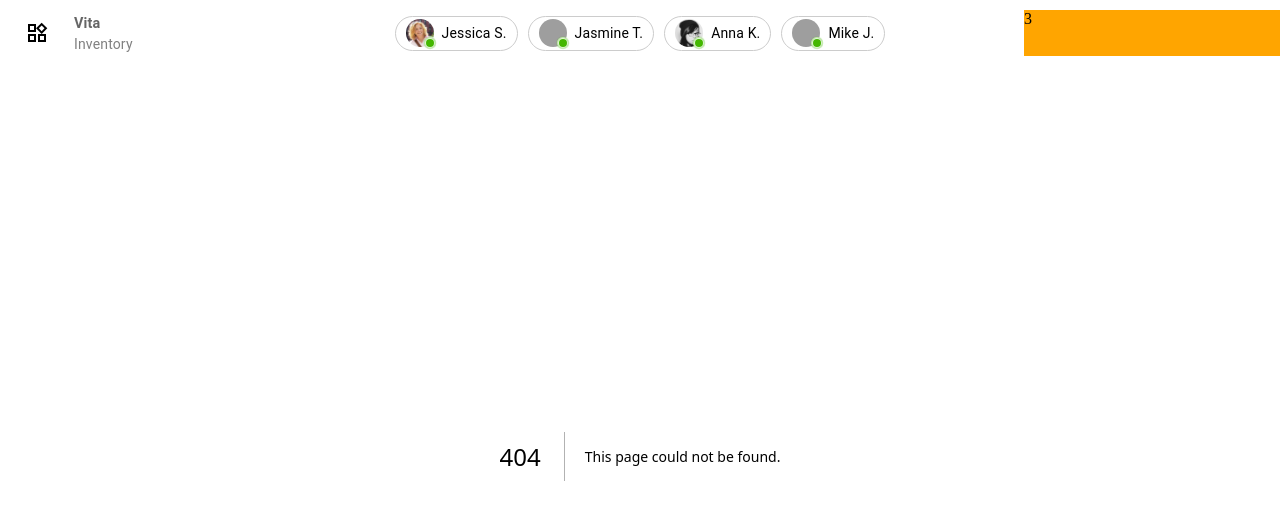
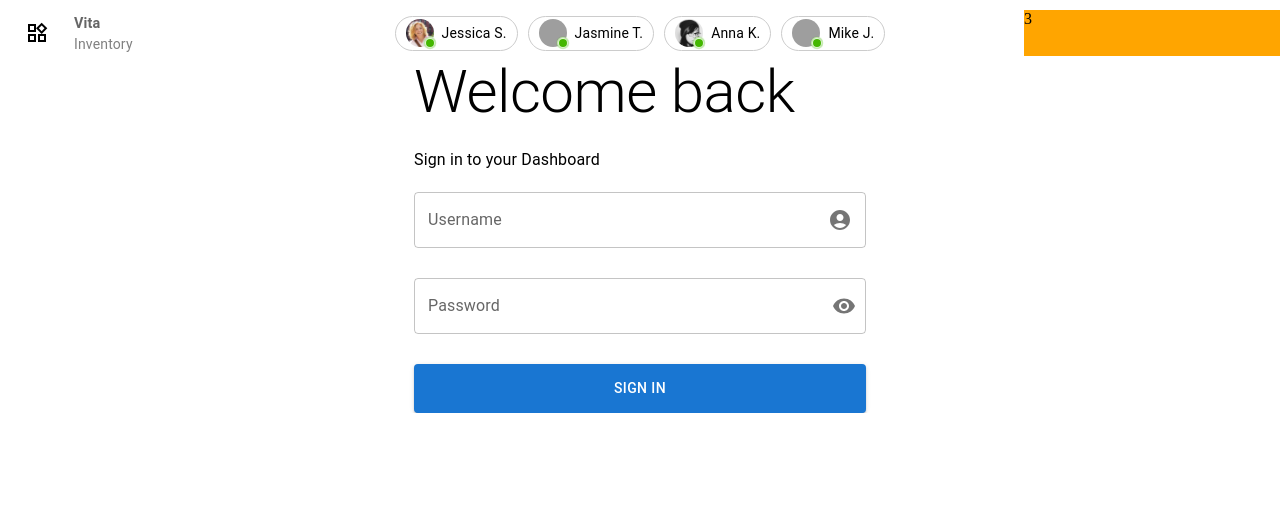
Before and after one commit to 0xlarmideh/pos-sales-app, a Next.js app: page /login in a window 1280 px wide. Before the commit this address had no page. Shown: the top 520 px of the page. Built offline with nearby package versions, Linux system fonts and the light colour scheme; grey boxes are pictures that could not be loaded.

Commit message:
FEAT/added Login Form page

```diff
--- a/components/Hamburger.tsx
+++ b/components/Hamburger.tsx
@@ -1,4 +1,5 @@
-import * as React from "react";
+// import * as React from "react";
+import { useState } from "react";
 import { Box } from "@mui/material";
 import { green300, black600 } from "../config/colors";
 import Button from "@mui/material/Button";
@@ -14,8 +15,8 @@ import LegendToggleOutlinedIcon from "@mui/icons-material/LegendToggleOutlined";
 import Typography from "@mui/material/Typography";
 
 const Hamburger = () => {
-  const [anchorEl, setAnchorEl] = React.useState<null | HTMLElement>(null);
-  const [activeNav, setActiveNav] = React.useState("false");
+  const [anchorEl, setAnchorEl] = useState<null | HTMLElement>(null);
+  const [activeNav, setActiveNav] = useState("false");
 
   const open = Boolean(anchorEl);
   const handleClick = (event: React.MouseEvent<HTMLButtonElement>) => {
--- /dev/null
+++ b/components/Login/LoginForm.tsx
@@ -0,0 +1,113 @@
+import * as React from "react"
+
+import {
+  Box,
+  Button,
+  FormControl,
+  IconButton,
+  InputAdornment,
+  InputLabel,
+  OutlinedInput,
+  TextField,
+  Typography,
+} from "@mui/material";
+import Container from "@mui/material/Container";
+import AccountCircleIcon from "@mui/icons-material/AccountCircle";
+import Visibility from '@mui/icons-material/Visibility';
+import VisibilityOff from '@mui/icons-material/VisibilityOff';
+
+const LoginForm = () => {
+
+  const [showPassword, setShowPassword] = React.useState(false);
+  const handleClickShowPassword = () => setShowPassword((show) => !show);
+  const handleMouseDownPassword = (event: React.MouseEvent<HTMLButtonElement>) => {
+    event.preventDefault();
+  };
+  const [account, setAccount] = React.useState({
+    accountName: "",
+    password: ""
+  })
+
+  return (
+    <Container
+      sx={{
+        display: "flex",
+        justifyContent: "center",
+        flexDirection: "column",
+        gap: "20px",
+        width: "500px",
+      }}
+    >
+      <Typography variant="h2">Welcome back</Typography>
+      <Typography variant="body1">Sign in to your Dashboard</Typography>
+      <Box
+        component="form"
+        sx={{ display: "flex", flexDirection: "column", gap: "30px" }}
+      >
+        <TextField
+          variant="outlined"
+          label="Username"
+          value={account.accountName}
+          InputProps={{
+            endAdornment: (
+              <InputAdornment position="end">
+                <AccountCircleIcon></AccountCircleIcon>
+              </InputAdornment>
+            ),
+          }}
+          sx={{
+            width: "100%",
+          }}
+          onChange={(e) => {
+            setAccount({ ...account, accountName: e.target.value });
+          }}
+        />
+        <FormControl
+          variant="outlined"
+          sx={{
+            width: "100%",
+          }}
+        >
+          <InputLabel htmlFor="account-password">Password</InputLabel>
+          <OutlinedInput
+            id="account-password"
+            value={account.password}
+            type={showPassword ? "text" : "password"}
+            endAdornment={
+              <InputAdornment position="end">
+                <IconButton
+                  aria-label="toggle password visibility"
+                  onClick={handleClickShowPassword}
+                  onMouseDown={handleMouseDownPassword}
+                  edge="end"
+                >
+                  {showPassword ? <VisibilityOff /> : <Visibility />}
+                </IconButton>
+              </InputAdornment>
+            }
+            label="Password"
+            onChange={(e) => {
+              setAccount({ ...account, password: e.target.value });
+            }}
+          />
+        </FormControl>
+
+        <Button
+          variant="contained"
+          sx={{
+            paddingY: "12px"
+          }}
+          onClick={(e) => {
+            e.preventDefault();
+            setAccount({...account, accountName: "", password: ""})
+            console.log("Cleared")
+          }}
+        >
+          Sign in
+        </Button>
+      </Box>
+    </Container>
+  );
+};
+
+export default LoginForm;
--- /dev/null
+++ b/components/Login/LoginLayout.tsx
@@ -0,0 +1,13 @@
+import { ReactNode } from "react";
+import LoginForm from "./LoginForm";
+
+const LoginLayout = ({ children }: { children: ReactNode }) => {
+  return (
+    <div>
+      {children}
+      <LoginForm />
+    </div>
+  );
+};
+
+export default LoginLayout;
--- a/components/NavAvatar.tsx
+++ b/components/NavAvatar.tsx
@@ -1,5 +1,5 @@
 import { Box, Typography } from "@mui/material";
-import * as React from "react";
+// import * as React from "react";
 import { styled } from "@mui/material/styles";
 import Badge from "@mui/material/Badge";
 import Avatar from "@mui/material/Avatar";
--- a/package.json
+++ b/package.json
@@ -16,9 +16,9 @@
     "@types/node": "18.15.5",
     "@types/react": "18.0.28",
     "@types/react-dom": "18.0.11",
-    "next": "13.2.4",
-    "react": "18.2.0",
-    "react-dom": "18.2.0",
+    "next": "^13.2.4",
+    "react": "^18.2.0",
+    "react-dom": "^18.2.0",
     "typescript": "5.0.2"
   }
 }
--- a/src/pages/index.tsx
+++ b/src/pages/index.tsx
@@ -4,7 +4,7 @@ export default function Home() {
   return (
     <>
       <Head>
-        <title>Create Next App</title>
+        <title>Vita Sales POS</title>
         <meta
           name="description"
           content="Vita-OS-POS Web App by Bright & Abdulhameed"
--- /dev/null
+++ b/src/pages/login.tsx
@@ -0,0 +1,15 @@
+import { ReactNode } from "react";
+import LoginLayout from "../../components/Login/LoginLayout"
+import LoginForm from "../../components/Login/LoginForm";
+
+const Login = () => {
+  return (
+    <div>
+
+        <LoginForm />
+
+    </div>
+  );
+};
+
+export default Login;
```
Also changed, not shown: components/Login/LoginSvgs.tsx (added), components/Login/Logo.tsx (added), 1 other file (tests, documents, lock files or other folders).
